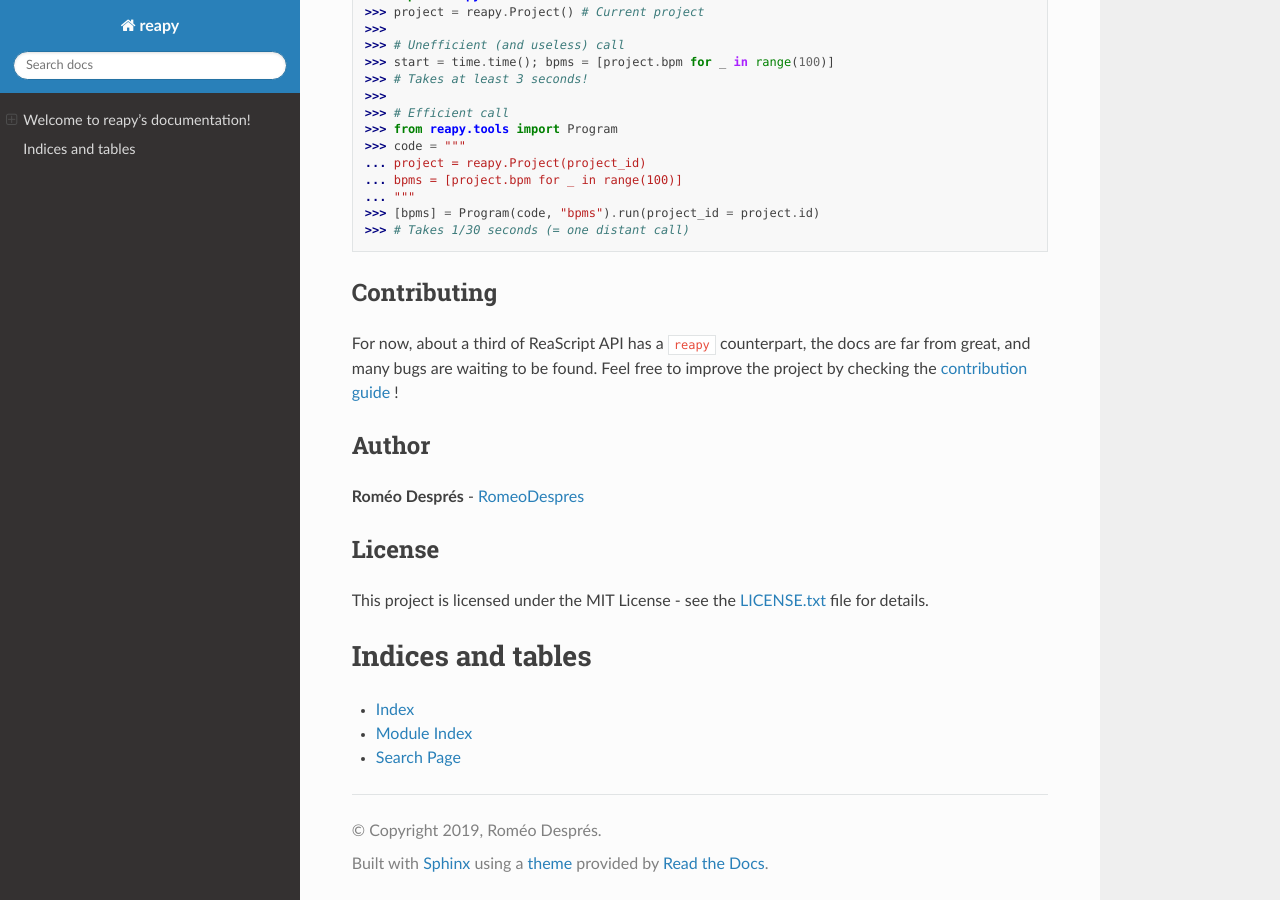
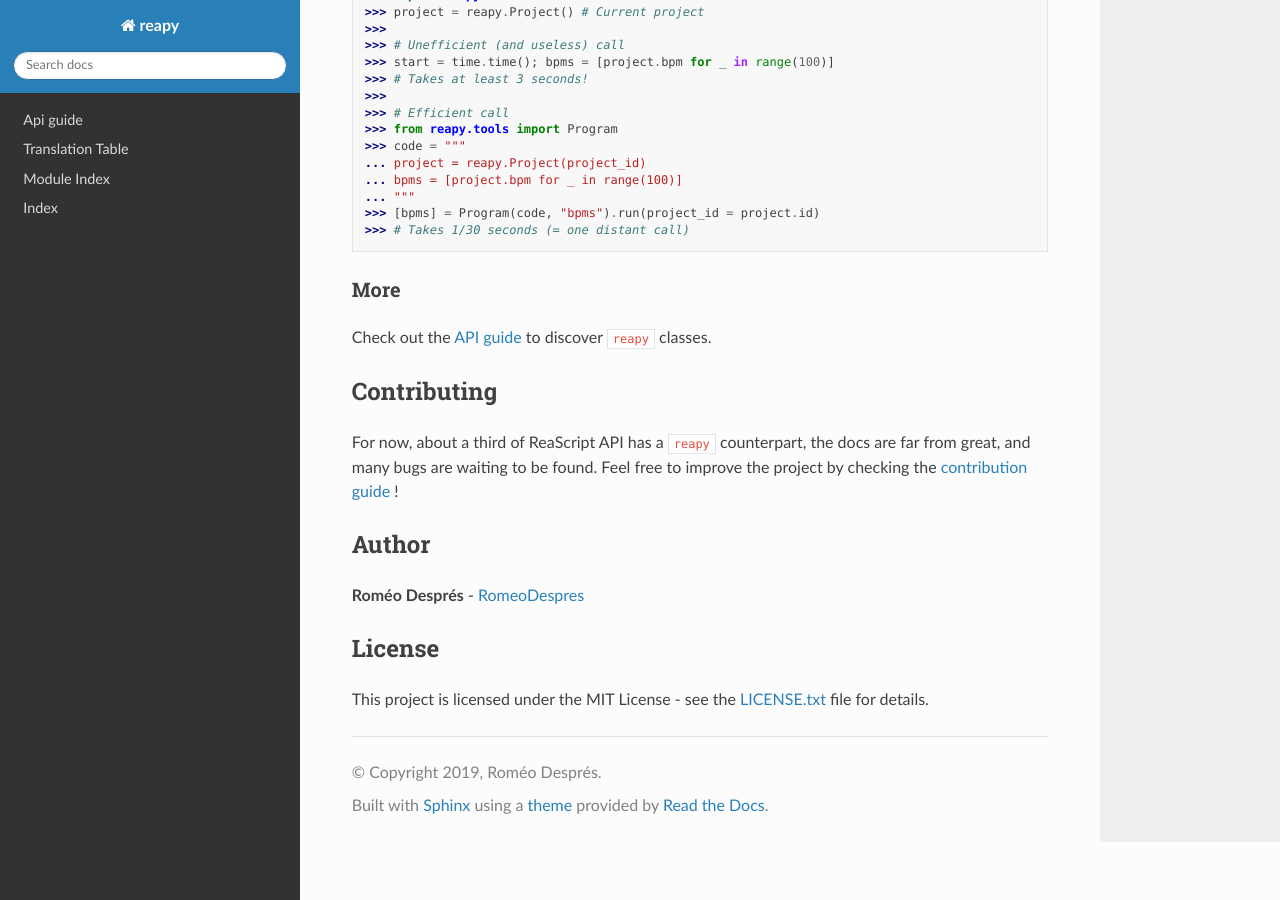
Before and after one commit to RomeoDespres/reapy, a Sphinx documentation site: the page built from docs/source/index.rst, in a window 1280 px wide and 900 px high, scrolled down 2215 px. Built offline with Sphinx 7.4.7 and the Read the Docs theme 2.0.0, drawn with Linux system fonts in a browser that asks for light colours.

Commit message:
Add first API Guide draft

```diff
--- a/docs/source/index.rst
+++ b/docs/source/index.rst
@@ -8,7 +8,12 @@ Welcome to reapy's documentation!
 
 .. toctree::
    :maxdepth: 2
-   :caption: Contents:
+   :hidden:
+
+   Api guide <api_guide.html#://>
+   Translation Table <api_table.html#://>
+   Module Index <py-modindex.html#://>
+   Index <genindex.html#://>
 
 ``reapy`` is a nice pythonic wrapper around the quite unpythonic `ReaScript Python API <https://www.reaper.fm/sdk/reascript/reascripthelp.html#p>`_ for `REAPER <https://www.reaper.fm/>`_.
 
@@ -100,6 +105,10 @@ Note that the modules ``reapy`` and ``reascript_api`` (as `RPR`) are always avai
     >>> [bpms] = Program(code, "bpms").run(project_id = project.id)
     >>> # Takes 1/30 seconds (= one distant call)
 
+More
+****
+Check out the `API guide <api_guide.html>`_ to discover ``reapy`` classes.
+
 Contributing
 ------------
 
@@ -114,11 +123,3 @@ License
 -------
 
 This project is licensed under the MIT License - see the `LICENSE.txt <https://github.com/RomeoDespres/reapy/blob/master/LICENSE.txt>`_ file for details.
-
-
-Indices and tables
-==================
-
-* :ref:`genindex`
-* :ref:`modindex`
-* :ref:`search`
```
Also changed, not shown: docs/source/api_guide.rst (added, +123 -0 lines).
